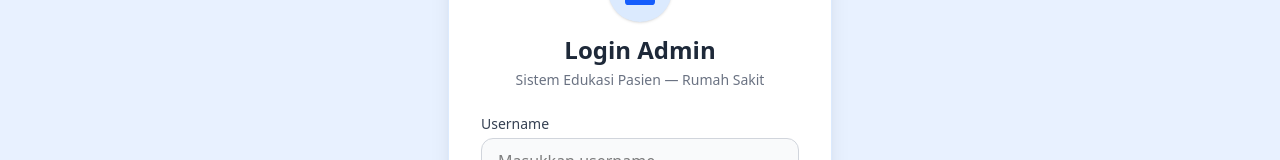
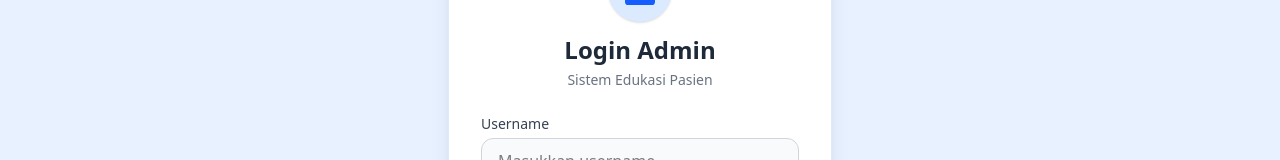
Before and after one commit to Syujaaa/pusat-dokumen, a React (Vite) app: page /login in a window 1280 px wide. Shown: the part 200-360 px from the top of the page. Built offline with nearby package versions, Linux system fonts and the light colour scheme.

Commit message:
Update UI

```diff
--- a/src/pages/Login.jsx
+++ b/src/pages/Login.jsx
@@ -86,7 +86,7 @@ export default function Login() {
 
           <h2 className="text-2xl font-bold text-gray-800">Login Admin</h2>
           <p className="text-gray-500 text-sm mt-1">
-            Sistem Edukasi Pasien — Rumah Sakit
+            Sistem Edukasi Pasien
           </p>
         </div>
 
```
